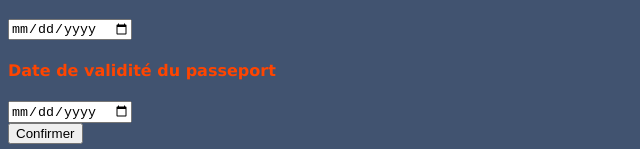
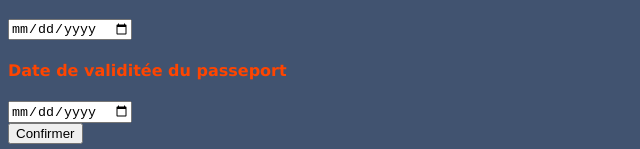
Before and after one commit to LorenzoLentini/TestForm, a plain HTML site: page Index.html in a window 1280 px wide. Shown: the part 1249-1398 px from the top of the page, 0-640 px from the left. Drawn offline with Linux system fonts and the light colour scheme.

Commit message:
modified ndex.html

```diff
--- a/Index.html
+++ b/Index.html
@@ -548,7 +548,7 @@
 </div>
 
 <div>
-    <h4>Date de validité du passeport</h4>
+    <h4>Date de validitée du passeport</h4>
     <input type="date" required name="PasseportValDate">
 </div>
 <input type="submit" value="Confirmer">
```
